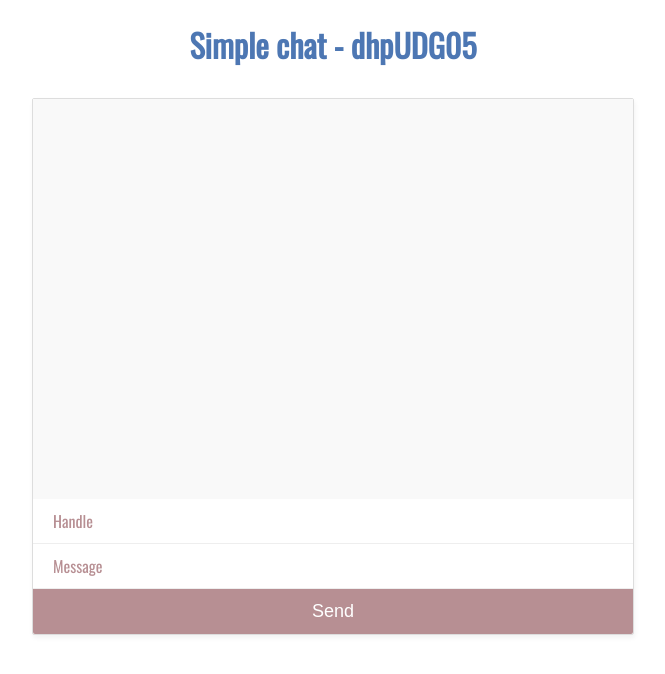
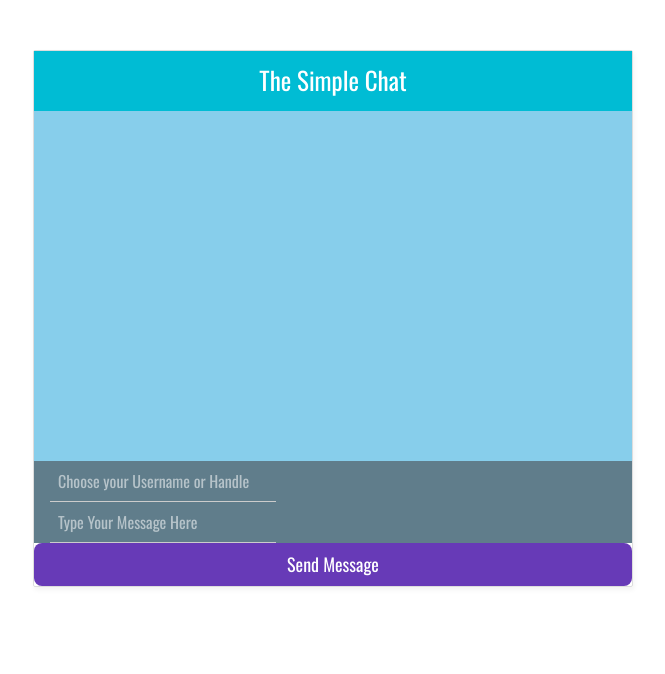
Before and after one commit to naekkeoya/simplechat, a website: page public/index.html in a window 1280 px wide. Shown: the whole page, without its empty margins (307-972 px from the left). Drawn offline with nearby package versions, Linux system fonts and the light colour scheme; no server answers.

Commit message:
styled with w3css #4

```diff
--- a/public/index.html
+++ b/public/index.html
@@ -1,22 +1,34 @@
 <!DOCTYPE html>
 <html lang="en" dir="ltr">
+
   <head>
     <meta charset="utf-8">
-    <title> Simple chat - dhpUDG05 </title>
+    <title> Simple Chat App </title>
     <link href="https://fonts.googleapis.com/css?family=Open+Sans|Oswald" rel="stylesheet">
+    <link rel="stylesheet" href="https://www.w3schools.com/w3css/4/w3.css">
     <link rel="stylesheet" href="styles.css">
     <script src="https://cdnjs.cloudflare.com/ajax/libs/socket.io/2.2.0/socket.io.js"></script>
   </head>
+
   <body>
-    <h1> Simple chat - dhpUDG05</h1>
     <div id="mario-chat">
-      <div id="chat-window">
-        <div id="output">  </div>
-        <div id="feedback"> </div>
+
+      <div class="w3-container w3-cyan" id="chat-title">
+        <h1>The Simple Chat</h1>
       </div>
-      <input type="text" id="handle" placeholder="Handle"/>
-      <input type="text" id="message" placeholder="Message"/>
-      <button  id="send"> Send</button>
+
+      <div class="w3-container w3-light-blue" id="chat-window">
+        <div class="w3-container" id="output">  </div>
+        <div class="w3-container" id="feedback"> </div>
+      </div>
+
+      <div class="w3-container w3-blue-gray" id="chat-input">
+        <input class="w3-input w3-animate-input w3-blue-gray" type="text" style="width:40%" placeholder="Choose your Username or Handle">
+        <input class="w3-input w3-animate-input w3-blue-gray" type="text" style="width:40%" placeholder="Type Your Message Here">
+      </div>
+
+      <button id="send" class="w3-button w3-round-large w3-deep-purple">Send Message</button>
+
     </div>
     <script src="chat.js"></script>
   </body>
--- a/public/styles.css
+++ b/public/styles.css
@@ -2,25 +2,29 @@
   --blue: #4D77B3;
   --lightPurple: #B78F93;
   --lightBlue: #AAAAAA;
+  --white: white;
 }
 
+/*
 @font-face {
   font-family: "Oswald", sans-serif;
   font-family: "Open Sans", sans-serif;
-}
+} */
 
 body {
     font-family: "Oswald", sans-serif;
 }
 
 h1 {
-  color: var(--blue);
+  color: var(--white);
   text-align: center;
+  font-family: "Oswald", sans-serif;
+  font-size: 25px;
 }
 
 ::placeholder {
-  color: var(--lightPurple);
-  font-family: "Oswald", sans-serif;
+    color: var(--white);
+    font-family: "Oswald", sans-serif;
 }
 
 h2{
@@ -35,10 +39,15 @@ h2{
     border: 1px solid #ddd;
     box-shadow: 1px 3px 5px rgba(0,0,0,0.05);
     border-radius: 2px;
+    margin-top: 50px;
+}
+
+#chat-title {
+    height: 60px;
 }
 
 #chat-window{
-    height: 400px;
+    height: 350px;
     overflow: auto;
     background: #f9f9f9;
 }
```
Also changed, not shown: index.js (+2 -7 lines).
